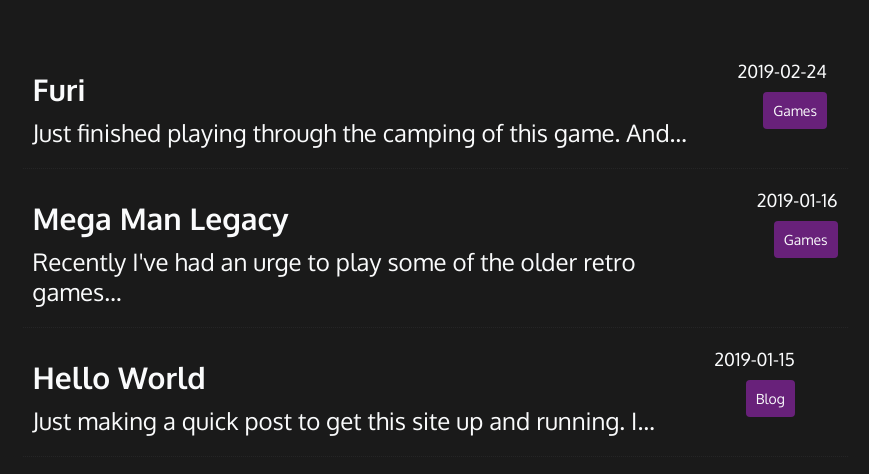
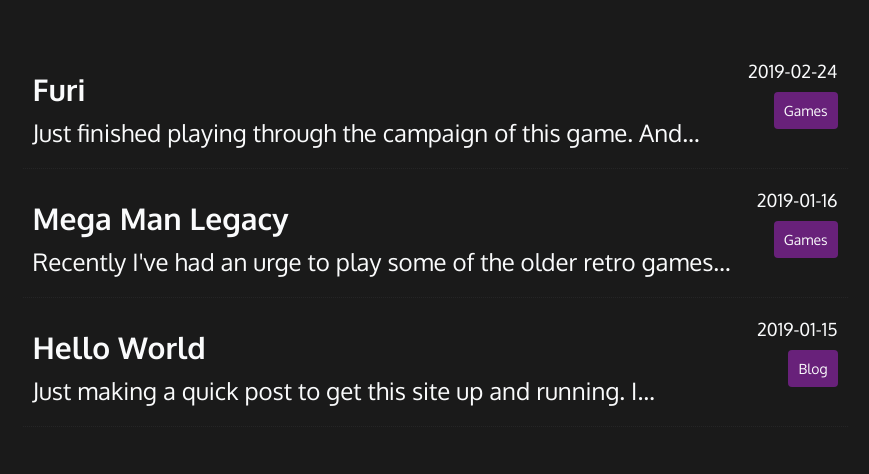
Before and after one commit to magnusson/magnusson.github.io, a Gatsby site: page / in a window 1280 px wide. Shown: the whole page, without its empty margins (205-1074 px from the left). Built offline with nearby package versions, Linux system fonts and the light colour scheme; Gatsby itself is replaced by a stand-in of ours.

Commit message:
Fixed typo and minor design fix

```diff
--- a/content/blog/furi/index.md
+++ b/content/blog/furi/index.md
@@ -6,7 +6,7 @@
 
 <img src="./KeyArt_Furi.jpg" />
 
-Just finished playing through the camping of this game. And what a game it was. A classic boss rush with extremely polished bosses and mechanics.
+Just finished playing through the campaign of this game. And what a game it was. A classic boss rush with extremely polished bosses and mechanics.
 
 You play a cyborg ninja who just got released from a prison with the help of a strange guy wearing a rabbit hat called "The Voice".
 Just moments after the intro cinematic you will get throw into the first boss. Even though it is mostly a tutorial he will put a good fight and don't get surprised if you will have to retry a couple of times.
--- a/src/components/PostListItem.js
+++ b/src/components/PostListItem.js
@@ -25,7 +25,7 @@
 `
 
 const PostLink = styled(Link)`
-  display: block;
+  flex-grow: 1;
 `
 
 const PostTitle = styled.h2`
@@ -54,7 +54,7 @@
 `
 
 const PostTime = styled.time`
-  width: 140px;
+  width: 100px;
   font-size: 1.8rem;
   padding-bottom: 1rem;
 
```
